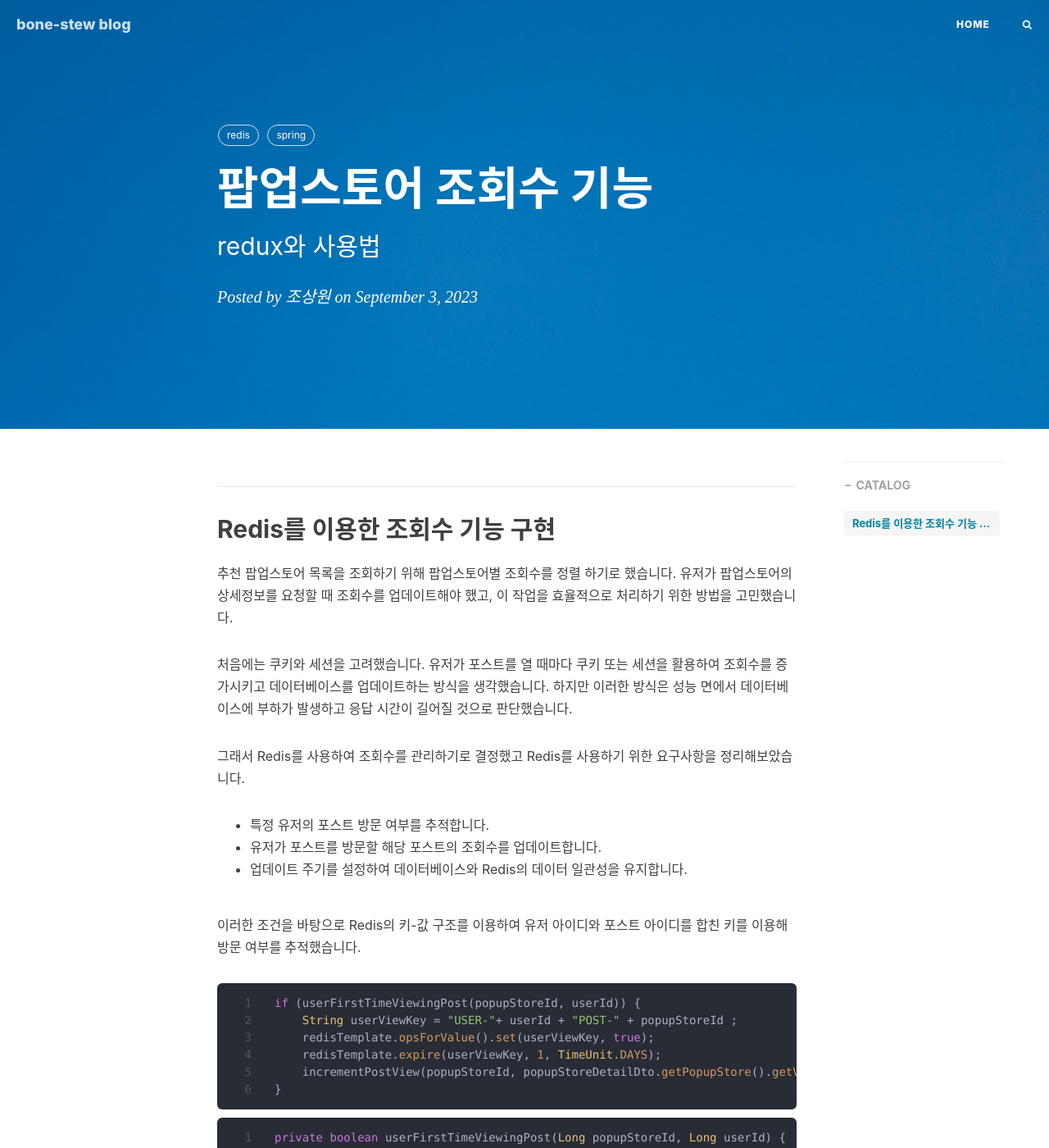
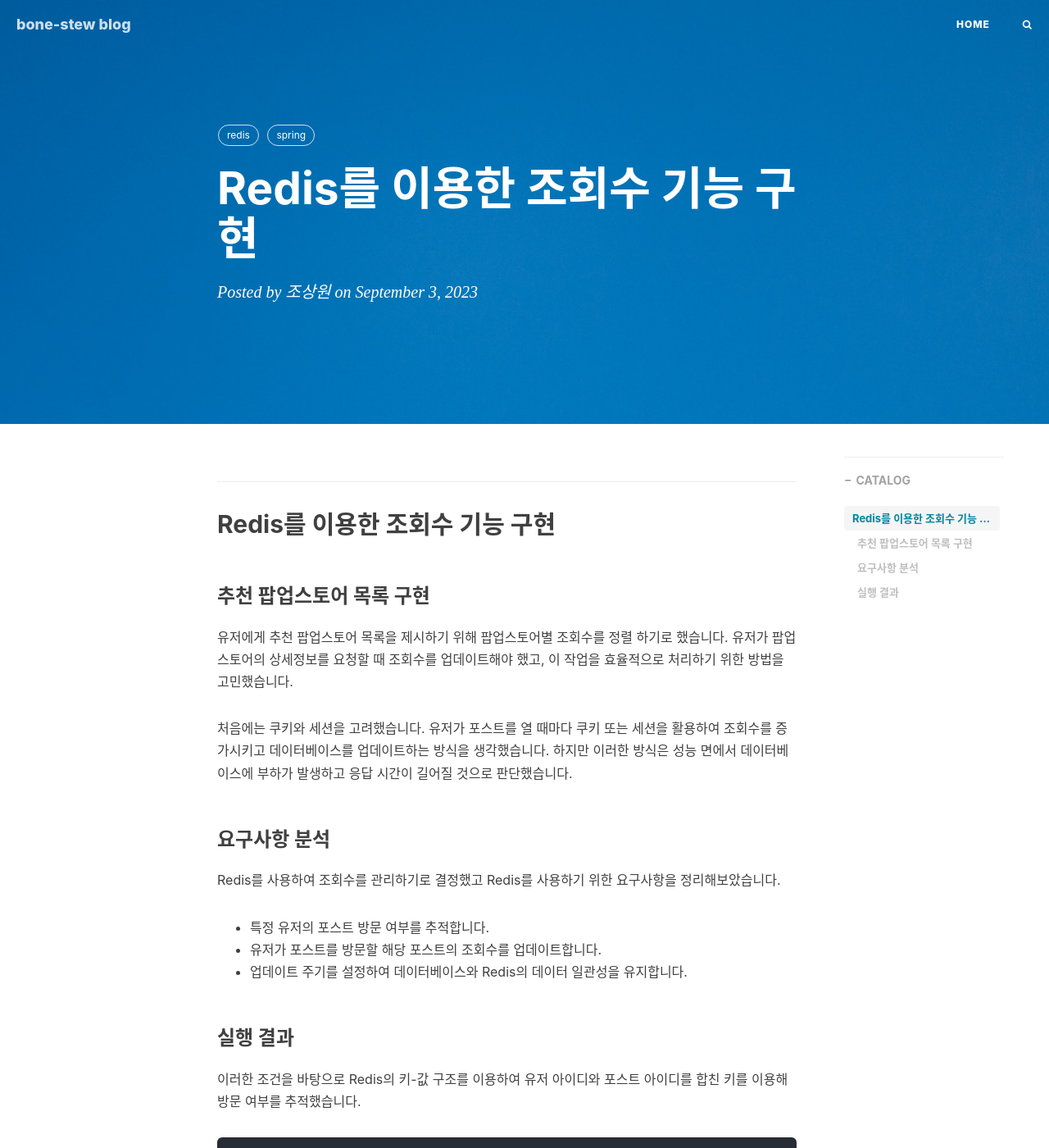
Before and after one commit to bone-stew/bone-stew.github.io, a Jekyll site: the page built from _posts/2023-09-03-popupstore-views.md, in a window 1280 px wide and 1400 px high. Shown: the whole window at 82% size. Built offline with Jekyll 4.4.1, drawn with Linux system fonts in a browser that asks for light colours; nearby versions of some CDN libraries; comment, search, counter and statistics services are not loaded; some of the changed text lies outside the part shown.

Commit message:
Redis를 이용한 조회수 기능 구현 수정

````diff
--- a/_posts/2023-09-03-popupstore-views.md
+++ b/_posts/2023-09-03-popupstore-views.md
@@ -1,7 +1,6 @@
 ---
 layout: post
-title: "팝업스토어 조회수 기능"
-subtitle: "redux와 사용법"
+title: "Redis를 이용한 조회수 기능 구현"
 date: 2023-09-03 12:00:00
 author: "조상원"
 catalog: true
@@ -12,16 +11,19 @@ tags:
 
 ## **Redis를 이용한 조회수 기능 구현**
 
-추천 팝업스토어 목록을 조회하기 위해 팝업스토어별 조회수를 정렬 하기로 했습니다. 유저가 팝업스토어의 상세정보를 요청할 때 조회수를 업데이트해야 했고, 이 작업을 효율적으로 처리하기 위한 방법을 고민했습니다.
+### 추천 팝업스토어 목록 구현
+유저에게 추천 팝업스토어 목록을 제시하기 위해 팝업스토어별 조회수를 정렬 하기로 했습니다. 유저가 팝업스토어의 상세정보를 요청할 때 조회수를 업데이트해야 했고, 이 작업을 효율적으로 처리하기 위한 방법을 고민했습니다.
 
 처음에는 쿠키와 세션을 고려했습니다. 유저가 포스트를 열 때마다 쿠키 또는 세션을 활용하여 조회수를 증가시키고 데이터베이스를 업데이트하는 방식을 생각했습니다. 하지만 이러한 방식은 성능 면에서 데이터베이스에 부하가 발생하고 응답 시간이 길어질 것으로 판단했습니다.
 
-그래서 Redis를 사용하여 조회수를 관리하기로 결정했고 Redis를 사용하기 위한 요구사항을 정리해보았습니다.
+### 요구사항 분석
+Redis를 사용하여 조회수를 관리하기로 결정했고 Redis를 사용하기 위한 요구사항을 정리해보았습니다.
 
 - 특정 유저의 포스트 방문 여부를 추적합니다.
 - 유저가 포스트를 방문할 해당 포스트의 조회수를 업데이트합니다.
 - 업데이트 주기를 설정하여 데이터베이스와 Redis의 데이터 일관성을 유지합니다.
 
+### 실행 결과
 이러한 조건을 바탕으로 Redis의 키-값 구조를 이용하여 유저 아이디와 포스트 아이디를 합친 키를 이용해 방문 여부를 추적했습니다.
 
 ```java
@@ -77,10 +79,7 @@ private void incrementPostView(Long popupStoreId, Long views) {
             }
         }
         if (!updates.isEmpty()) {
-            int rows = popupStoreDao.batchUpdatePopupStoreViews(updates);
-            if (rows != updates.size()){
-                throw new PopupStoreUpdateFailedException();
-            }
+            int rtn = popupStoreDao.batchUpdatePopupStoreViews(updates);
         }
         Set<String> userFirstTimeViewingKeys = redisTemplate.keys("USER-*POST-*");
         if (userFirstTimeViewingKeys != null) {
````
